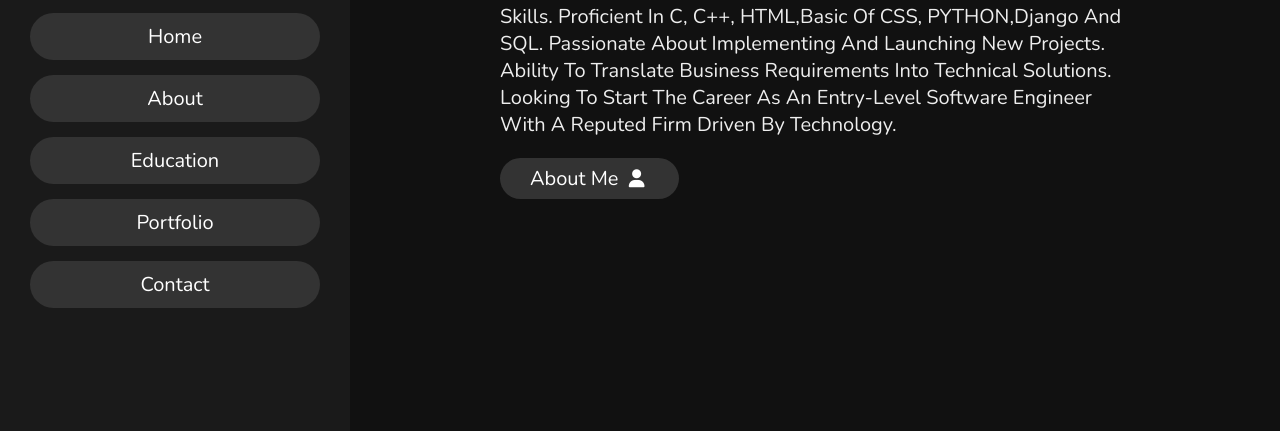
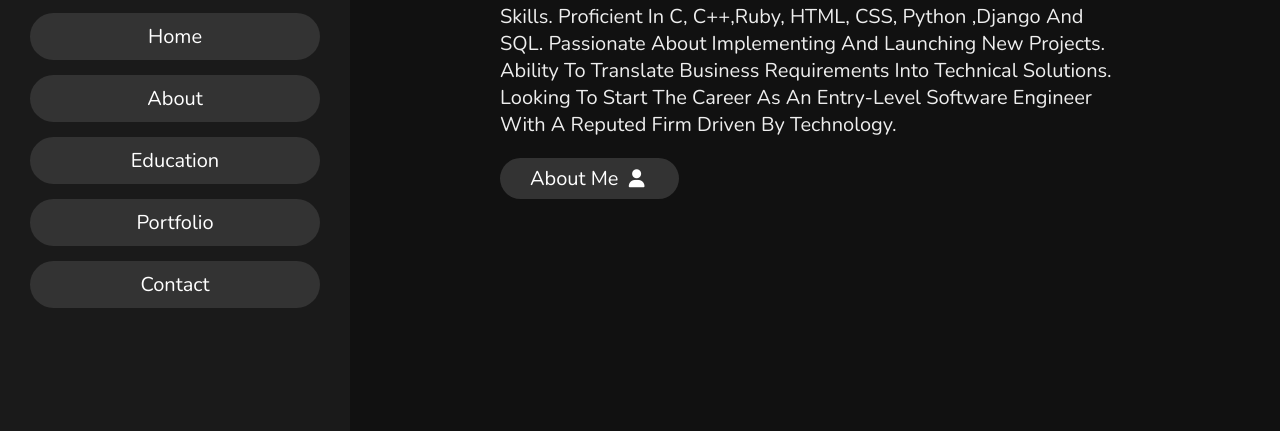
Before and after one commit to ErJatinRaut/portfolio, a plain HTML site: page index.html in a window 1280 px wide. Shown: the part 369-800 px from the top of the page. Drawn offline with nearby package versions, Linux system fonts and the light colour scheme; a script that the page names is missing.

Commit message:
Update index.html

```diff
--- a/index.html
+++ b/index.html
@@ -48,7 +48,7 @@
     <h3>HI THERE !</h3>
     <h1>I'M <span>Jatin Raut</span></h1>
     <p>Strong in design and integration with intuitive problem-solving skills.
-         Proficient in C, C++, HTML,basic of CSS,  PYTHON,Django and SQL. Passionate about
+         Proficient in C, C++,Ruby, HTML, CSS, Python ,Django and SQL. Passionate about
          implementing and launching new projects. Ability to translate business
           requirements into technical solutions. Looking to start the career as
            an entry-level software engineer with a reputed firm driven by technology.
```
